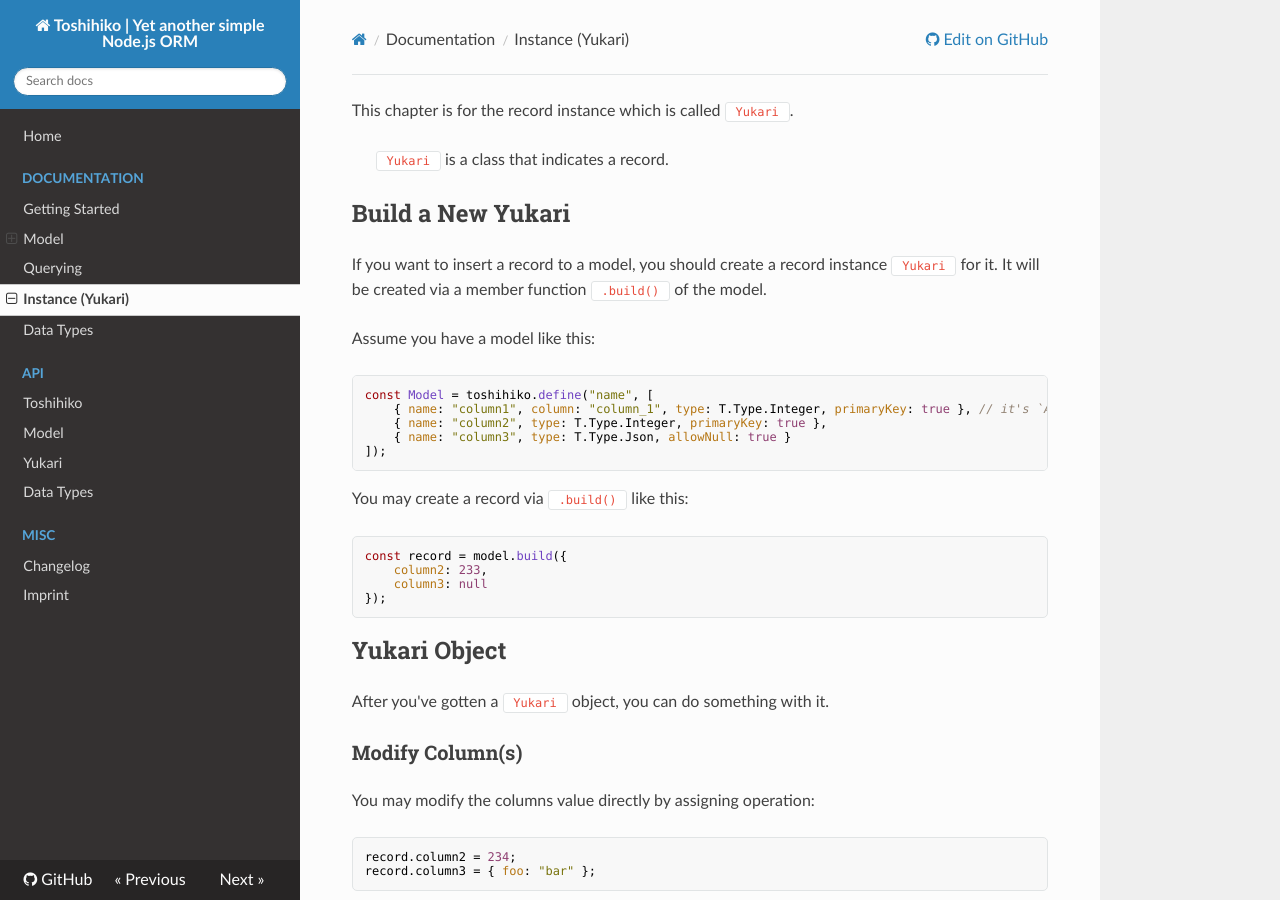
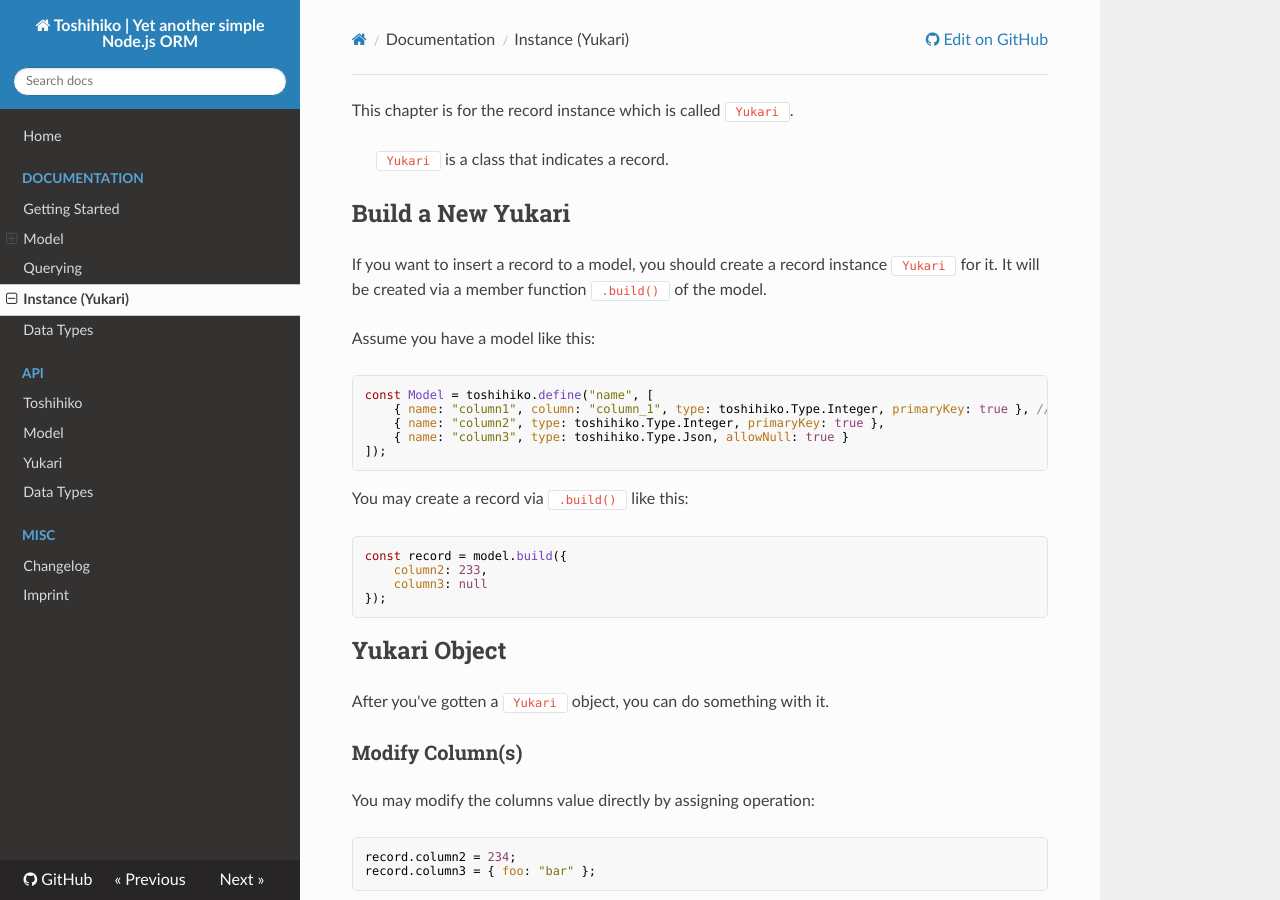
Before and after one commit to toshihikojs/Toshihiko, an MkDocs documentation site: the page built from docs/docs/yukari.md, in a window 1280 px wide and 900 px high. Built offline with MkDocs 1.6.1, drawn with Linux system fonts in a browser that asks for light colours; nearby versions of some CDN libraries; old or Windows-style settings are respelled for this version of MkDocs.

Commit message:
docs: fix typo in yukari.md

````diff
--- a/docs/docs/yukari.md
+++ b/docs/docs/yukari.md
@@ -11,9 +11,9 @@ Assume you have a model like this:
 
 ```js
 const Model = toshihiko.define("name", [
-    { name: "column1", column: "column_1", type: T.Type.Integer, primaryKey: true }, // it's `AUTO_INCREMENT`
-    { name: "column2", type: T.Type.Integer, primaryKey: true },
-    { name: "column3", type: T.Type.Json, allowNull: true }
+    { name: "column1", column: "column_1", type: toshihiko.Type.Integer, primaryKey: true }, // it's `AUTO_INCREMENT`
+    { name: "column2", type: toshihiko.Type.Integer, primaryKey: true },
+    { name: "column3", type: toshihiko.Type.Json, allowNull: true }
 ]);
 ```
 
````
